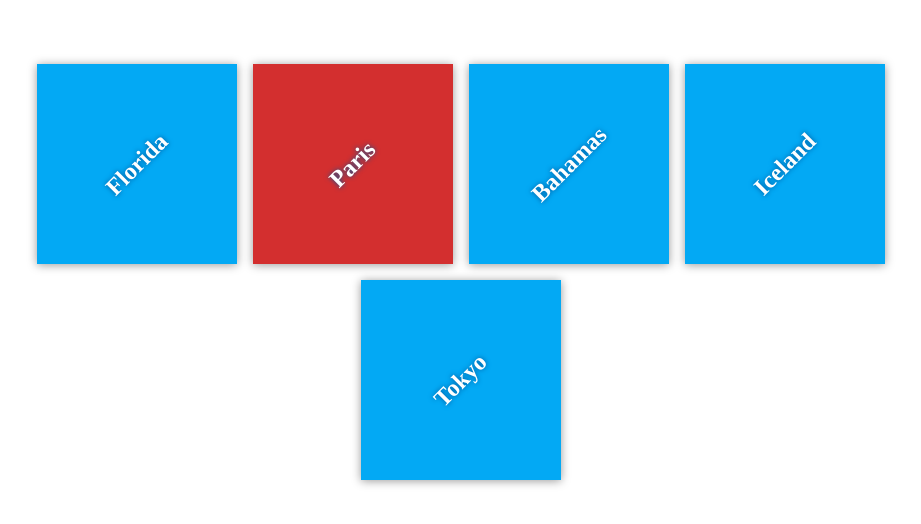
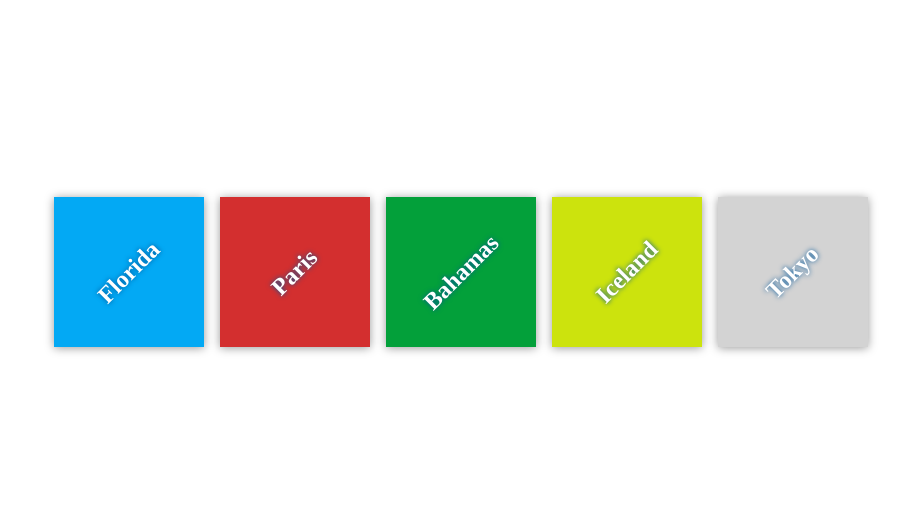
Before and after one commit to BocianAJ/my-travel-plans, a plain HTML site: page index.html in a window 1280 px wide. Shown: the part 128-652 px from the top of the page, without its empty margins (179-1100 px from the left). Drawn offline with Linux system fonts and the light colour scheme.

Commit message:
Style my destinations

```diff
--- a/css/app.css
+++ b/css/app.css
@@ -32,8 +32,8 @@ body {
     box-shadow: 0 1px 9px 0 rgba(0, 0, 0, 0.4);
     color: white;
     margin: 0.5em;
-    min-height: 200px;
-    flex: 0 1 200px;
+    min-height: 150px;
+    flex: 0 1 150px;
     display: flex;
     justify-content: center;
     align-items: center;
@@ -53,3 +53,15 @@ h2 {
 #paris {
     background-color: #d32f2f;
 }
+
+#bahamas {
+    background-color: #03a03a;
+}
+
+#iceland {
+    background-color: #cce30d;
+}
+
+#tokyo {
+    background-color: #d3d3d3;
+}
```
